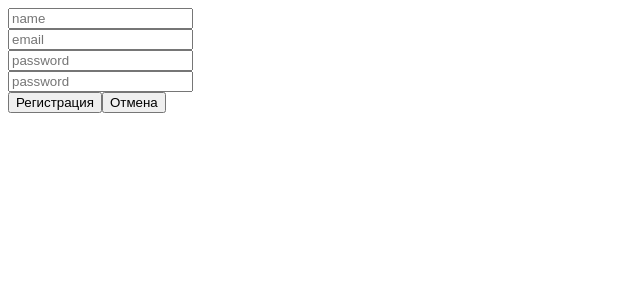
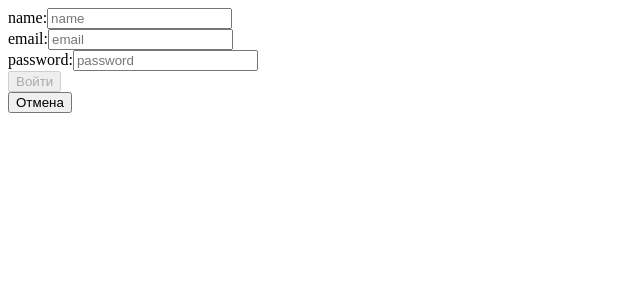
Before and after one commit to Khant2709/onlineChat, a React (Create React App) app: page /registration in a window 1280 px wide. Shown: the top 300 px of the page, without its empty margins (0-640 px from the left). Built offline with nearby package versions, Linux system fonts and the light colour scheme; no server answers.

Commit message:
Не большой рефактор кода
Добавление useForm + начальной валидации
Востановление пароля

```diff
--- a/package.json
+++ b/package.json
@@ -3,6 +3,7 @@
   "version": "0.1.0",
   "private": true,
   "dependencies": {
+    "@hookform/error-message": "^2.0.1",
     "@reduxjs/toolkit": "^1.9.2",
     "@testing-library/jest-dom": "^5.16.5",
     "@testing-library/react": "^13.4.0",
--- /dev/null
+++ b/src/Components/Auth/Form.js
@@ -0,0 +1,53 @@
+import React from 'react';
+import {useForm} from "react-hook-form";
+import { ErrorMessage } from '@hookform/error-message';
+
+const Form = (props) => {
+
+    const {
+        register,
+        handleSubmit,
+        formState: {errors, isValid}
+    } = useForm({mode: 'all'});
+
+    const onSubmit = data => {
+        props.login(data)
+    }
+
+
+    return (
+        <div>
+            <form onSubmit={handleSubmit(onSubmit)}>
+
+                {props.fieldList.map((el, index) => {
+                    return <div key={index}>
+
+                        <label>
+                            {el.name}:
+                            <input
+                                {...register(`${el.name}`, {
+                                    required: 'Поле обязательное для заполнения',
+                                    minLength: el.minLength,
+                                    pattern: el.pattern,
+                                })}
+                                placeholder={el.name}
+                                type={el.type}
+                            />
+                        </label>
+
+                        <ErrorMessage
+                            errors={errors}
+                            name={el.name}
+                            render={({ message }) => <p>{message}</p>}
+                        />
+
+                    </div>
+                })}
+                {props.error && <p>Вы ввели неверный пароль или имаил</p>}
+                <button disabled={!isValid}>Войти</button>
+            </form>
+        </div>
+    );
+};
+
+export default Form;
--- a/src/Components/Auth/Login.js
+++ b/src/Components/Auth/Login.js
@@ -1,55 +1,65 @@
-import React, {useEffect, useState} from 'react';
+import React, {useState} from 'react';
 import {useAuth} from "../../firebase/FirebaseAuthProvider";
 import {useNavigate} from "react-router";
 import {NavLink} from "react-router-dom";
-import {updateCurrentUser} from "../../Redux/AuthSlice";
-import {useDatabase} from "../../firebase/FirebaseDatabaseProvider";
-import {useDispatch} from "react-redux";
+import Form from "./Form";
 
 const Registration = () => {
 
-    const [email, setEmail] = useState('');
-    const [password, setPassword] = useState('');
-    const {data, author} = useAuth();
-    const {user, getUser} = useDatabase();
-    const dispatch = useDispatch();
+    const [error, setError] = useState(false)
+    const [text, setText] = useState('')
+    const {login, forgetPassword} = useAuth();
     const navigate = useNavigate();
 
-    const login = () => {
-        author(email, password)
-    };
+    const fieldList = [
+        {
+            type: 'email',
+            name: 'email',
+            minLength: null,
+            pattern: {
+                value: /^((([0-9A-Za-z]{1}[-0-9A-z\.]{1,}[0-9A-Za-z]{1})|([0-9А-Яа-я]{1}[-0-9А-я\.]{1,}[0-9А-Яа-я]{1}))@([-A-Za-z]{1,}\.){1,2}[-A-Za-z]{2,})$/u,
+                message: 'Введите корректно свой имаил',
+            },
+        },
+        {
+            type: 'password',
+            name: 'password',
+            minLength: {
+                value: 6,
+                message: 'Минимально 6 символов'
+            },
+            pattern: null,
+        },
+    ]
 
-    useEffect(() => {
-        if (data) {
-            localStorage.setItem('uid', data.id);
-            getUser(data.id)
-        }
-    }, [data])
+    const logIn = (data) => {
+        login(data.email, data.password)
+            .then((userCredential) => {
+                const user = userCredential.user;
+                navigate('/profile');
+                console.log('5555', user)
+            })
+            .catch((error) => {
+                setError(true);
+                console.error('errorCode', error.code)
+                console.error('errorMessage', error.message)
+            });
+    }
 
-    useEffect(() => {
-        if (user) {
-            console.log({user})
-            dispatch(updateCurrentUser({name: user.username, email: user.email}))
-            navigate('/profile');
-        }
-    }, [user])
+    const forget = (email) => {
+        forgetPassword(email)
+    }
 
     return (
         <div>
-            <div>
-                <input type='email' placeholder={'email'} value={email} onChange={(e) => {
-                    setEmail(e.target.value)
-                }}/>
-            </div>
-            <div>
-                <input type={'password'} placeholder={'password'} value={password} onChange={(e) => {
-                    setPassword(e.target.value)
-                }}/>
-            </div>
-            <div>
-                <button onClick={login}>auth</button>
-            </div>
-            <NavLink to={'/registration'}>registration</NavLink>
+            <Form login={logIn} fieldList={fieldList} error={error}/>
+            <NavLink to={'/registration'}>Зарегистрироваться</NavLink>
+                <br/>
+            <input type={'email'}
+                   placeholder={'Введите ваш email'}
+                   value={text}
+                   onChange={(e) => {setText(e.target.value)}}/>
+            <button onClick={() => forget(text)}>Забыл пароль</button>
         </div>
     );
 };
--- a/src/Components/Auth/Registration.js
+++ b/src/Components/Auth/Registration.js
@@ -1,33 +1,66 @@
-import React, {useEffect, useState} from 'react';
+import React from 'react';
 import {useAuth} from "../../firebase/FirebaseAuthProvider";
 import {useNavigate} from "react-router";
 import {useDatabase} from "../../firebase/FirebaseDatabaseProvider";
 import {useDispatch} from "react-redux";
 import {updateCurrentUser} from "../../Redux/AuthSlice";
+import Form from "./Form";
 
 const Registration = () => {
 
-    const [name, setName] = useState('');
-    const [email, setEmail] = useState('');
-    const [password, setPassword] = useState('');
-    const [repeatPassword, setRepeatPassword] = useState('');
-    const {data, login} = useAuth();
+    const {create} = useAuth();
     const {addUser} = useDatabase();
     const dispatch = useDispatch();
     const navigate = useNavigate();
 
-    const logIn = () => {
-            login(email, password);
+    const fieldList = [
+        {
+            type: 'text',
+            name: 'name',
+            minLength: {
+                value: 2,
+                message: 'Минимально 2 символов'
+            },
+            pattern: null,
+        },
+        {
+            type: 'email',
+            name: 'email',
+            minLength: null,
+            pattern: {
+                value: /^((([0-9A-Za-z]{1}[-0-9A-z\.]{1,}[0-9A-Za-z]{1})|([0-9А-Яа-я]{1}[-0-9А-я\.]{1,}[0-9А-Яа-я]{1}))@([-A-Za-z]{1,}\.){1,2}[-A-Za-z]{2,})$/u,
+                message: 'Введите корректно свой имаил',
+            },
+
+        },
+        {
+            type: 'password',
+            name: 'password',
+            minLength: {
+                value: 6,
+                message: 'Минимально 6 символов'
+            },
+            pattern: null,
+
+        },
+    ]
+
+    const logIn = (data) => {
+        create(data.email, data.password)
+            .then((userCredential) => {
+                const user = userCredential.user;
+                console.log('777', user)
+                addUser(user.uid, data.name, user.email);
+                localStorage.setItem('uid', user.uid);
+                dispatch(updateCurrentUser({name: data.name, email: user.email}))
+                navigate('/profile');
+            })
+            .catch((error) => {
+                console.log('errorCode', error.code)
+                console.log('errorMessage', error.message)
+            });
+
     }
-
-    useEffect(() => {
-        if(data){
-            addUser(data.id, name, data.email);
-            localStorage.setItem('uid', data.id);
-            dispatch(updateCurrentUser({name: name,  email: data.email}))
-            navigate('/profile');
-        }
-    },[data])
 
     const cancel = () => {
         navigate('/')
@@ -35,32 +68,8 @@ const Registration = () => {
 
     return (
         <div>
+            <Form login={logIn} fieldList={fieldList}/>
             <div>
-                <input type='text'
-                       placeholder={'name'}
-                       value={name}
-                       onChange={(e) => {setName(e.target.value)}}
-                />
-            </div>
-            <div>
-                <input type='email'
-                       placeholder={'email'}
-                       value={email} onChange={(e) => {setEmail(e.target.value)}}
-                />
-            </div>
-            <div>
-                <input type={'password'}
-                       placeholder={'password'}
-                       value={password} onChange={(e) => {setPassword(e.target.value)}}
-                />
-            </div>
-            <div>
-                <input type={'password'}
-                       placeholder={'password'}
-                       value={repeatPassword} onChange={(e) => {setRepeatPassword(e.target.value)}}/>
-            </div>
-            <div>
-                <button onClick={logIn}>Регистрация</button>
                 <button onClick={cancel}>Отмена</button>
             </div>
         </div>
--- a/src/Components/Profile/Profile.js
+++ b/src/Components/Profile/Profile.js
@@ -1,15 +1,50 @@
-import React from 'react';
-import {useSelector} from "react-redux";
+import React, {useEffect} from 'react';
+import {useDispatch, useSelector} from "react-redux";
+import {useAuth} from "../../firebase/FirebaseAuthProvider";
+import {useNavigate} from "react-router";
+import {updateCurrentUser} from "../../Redux/AuthSlice";
+import {useDatabase} from "../../firebase/FirebaseDatabaseProvider";
 
 const Profile = () => {
 
+    const {logout, currentUserId} = useAuth();
+    const {getUser} = useDatabase();
+
+    const navigate = useNavigate();
+    const dispatch = useDispatch();
     const currentUser = useSelector(state => state.auth.currentUser);
-    console.log({currentUser})
+    console.log('currentUserId', currentUserId);
+
+
+    useEffect(() => {
+        currentUserId && getUser(currentUserId)
+            .then((data) => {
+                console.log('0000', data);
+                dispatch(updateCurrentUser({name: data.username, email: data.email}))
+            })
+    }, [currentUserId])
+
+    const logOut = () => {
+        logout()
+            .then(() => {
+                navigate('/');
+            })
+            .catch((error) => {
+                console.error(error)
+            })
+    }
 
     return (
         <div>
-            <span>{currentUser.name}</span><br/>
-            <span>{currentUser.email}</span>
+            {currentUser.email
+                ? <>
+                    <span>{currentUser.name}</span><br/>
+                    <span>{currentUser.email}</span><br/>
+                    <button onClick={logOut}>logout</button>
+                </>
+                : <p>Идет загрузка....</p>
+            }
+
         </div>
     );
 };
--- a/src/firebase/FirebaseAuthProvider.js
+++ b/src/firebase/FirebaseAuthProvider.js
@@ -1,6 +1,12 @@
 import React, {createContext, useContext, useEffect, useState} from 'react';
-import { initializeApp } from "firebase/app";
-import { getAuth, createUserWithEmailAndPassword, signInWithEmailAndPassword, onAuthStateChanged } from "firebase/auth";
+import {initializeApp} from "firebase/app";
+import {getAuth,
+        createUserWithEmailAndPassword,
+        signInWithEmailAndPassword,
+        onAuthStateChanged,
+        signOut,
+        sendPasswordResetEmail,
+} from "firebase/auth";
 import {firebaseConfig} from "./Firebase";
 
 
@@ -12,39 +18,41 @@ const app = initializeApp(firebaseConfig);
 const FirebaseAuthProvider = (props) => {
 
     const auth = getAuth(app);
-    const [data, setData] = useState(null);
+    const [currentUserId, setCurrentUserId] = useState(null);
+    console.log('!!!999',auth.currentUser)
+
+
+    const create = (email, password) => {
+        return createUserWithEmailAndPassword(auth, email, password)
+    }
 
     const login = (email, password) => {
-        createUserWithEmailAndPassword(auth, email, password)
-            .then((userCredential) => {
-                const user = userCredential.user;
-                setData({id: user.uid, email: user.email})
-            })
-            .catch((error) => {
-                const errorCode = error.code;
-                const errorMessage = error.message;
-                console.log('errorCode',errorCode )
-                console.log('errorMessage', errorMessage)
-            });
+        return signInWithEmailAndPassword(auth, email, password)
     }
 
-    const author = (email, password) => {
-        signInWithEmailAndPassword(auth, email, password)
-            .then((userCredential) => {
-                const user = userCredential.user;
-                setData({id: user.uid, email: user.email})
+    const forgetPassword = (email) => {
+        sendPasswordResetEmail(auth, email)
+            .then(() => {
+                console.log('finish')
             })
-            .catch((error) => {
-                const errorCode = error.code;
-                const errorMessage = error.message;
-                console.log('errorCode',errorCode )
-                console.log('errorMessage', errorMessage)
-            });
     }
+
+    const logout = () => {
+        return signOut(auth)
+    }
+
+    useEffect(() => {
+        onAuthStateChanged(auth, (user) => {
+            console.log('!!!user',user)
+            setCurrentUserId(user ? user.uid : null);
+        })
+    },[])
 
     return (
         <MyContext.Provider
-            value={{data, login, author}}>
+            value={{create, login, logout,
+                currentUserId, forgetPassword
+            }}>
             {props.children}
         </MyContext.Provider>
     );
```
Also changed, not shown: src/firebase/FirebaseDatabaseProvider.js (+12 -12 lines), 1 other file (tests, documents, lock files or other folders).
